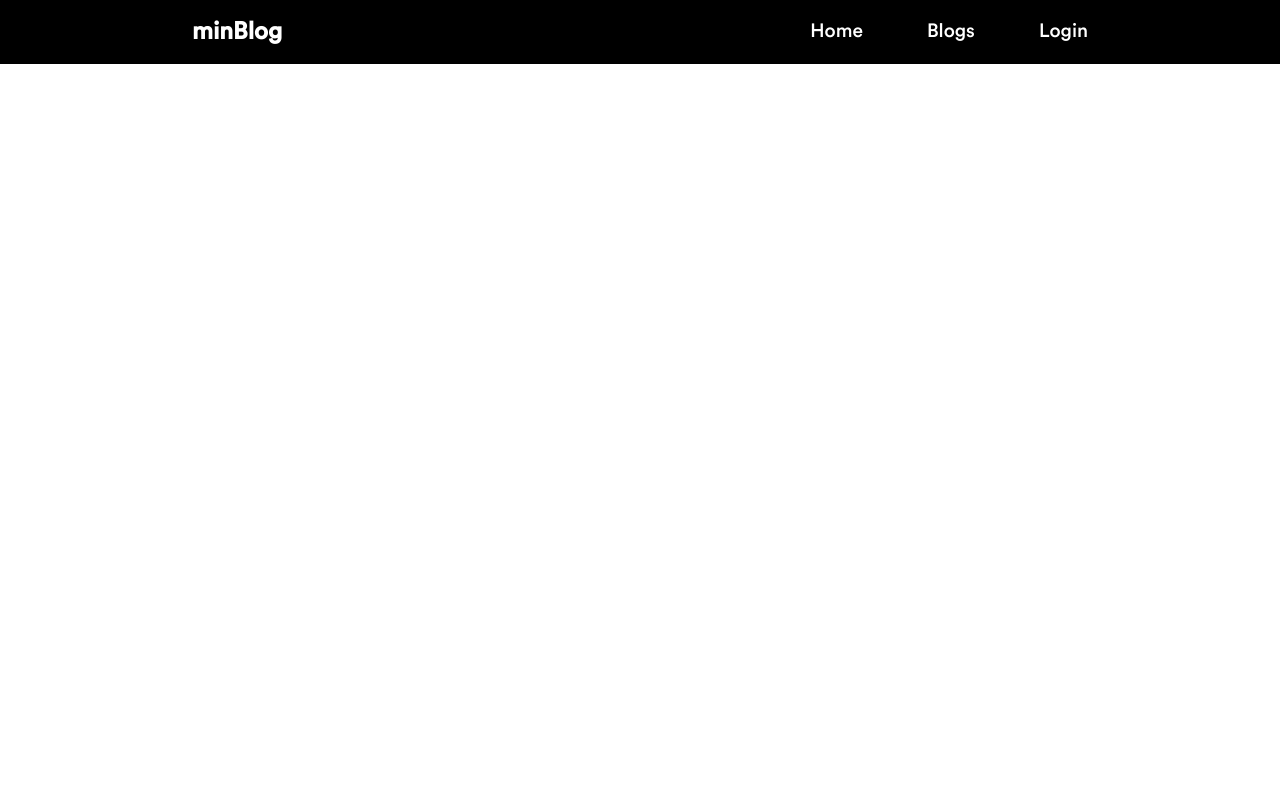
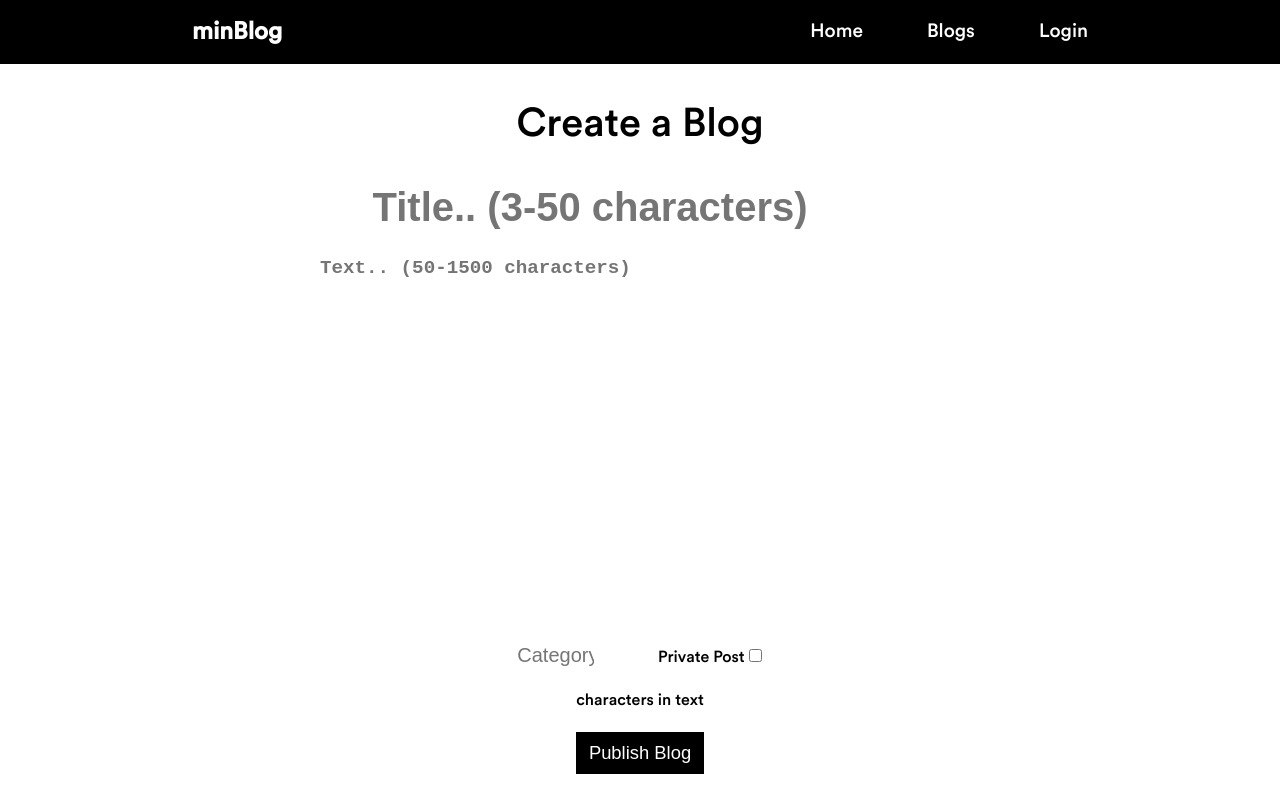
Before and after one commit to JasonCqq/minBlog, a React (Create React App) app in the folder client/: page /create in a window 1280 px wide. Built offline with nearby package versions, Linux system fonts and the light colour scheme; no server answers.

Commit message:
Add create blog form

```diff
--- a/client/src/Components/App.tsx
+++ b/client/src/Components/App.tsx
@@ -5,6 +5,7 @@ import { Link } from "react-router-dom";
 import "../Styling/App.scss";
 import { BsCheckLg } from "react-icons/bs";
 import { HiArrowSmallRight } from "react-icons/hi2";
+import { TransitionGroup, CSSTransition } from "react-transition-group";
 
 interface Post {
   title: string;
--- a/client/src/Components/Blogs.tsx
+++ b/client/src/Components/Blogs.tsx
@@ -1,16 +1,12 @@
 import "../Styling/Blogs.scss";
-import React, {
-  useState,
-  useEffect,
-  ChangeEvent,
-  EventHandler,
-  FormEvent,
-} from "react";
-import { Link, useLocation } from "react-router-dom";
+import React, { useState, useEffect, ChangeEvent, FormEvent } from "react";
+import { Link } from "react-router-dom";
 import axios from "axios";
 import uniqid from "uniqid";
 import { GrFormNextLink } from "react-icons/gr";
 import { BiArrowBack } from "react-icons/bi";
+import { useGlobalContext } from "./GlobalUser";
+import { TransitionGroup, CSSTransition } from "react-transition-group";
 
 interface Post {
   title: string;
@@ -23,6 +19,7 @@ interface Post {
 }
 
 function Blogs() {
+  const { user } = useGlobalContext();
   const [posts, setPosts] = useState<Post[]>([]);
   const [documentCount, setDocumentCount] = useState<number>();
   const [pagesCount, setPagesCount] = useState<number[]>();
@@ -36,27 +33,48 @@ function Blogs() {
     sort_order: "",
   });
 
-  //   // Get 9 blogs.
-  //   useEffect(() => {
-  //     const url = new URL(window.location.href);
-  //     url.searchParams.set("p", String(page));
-  //     const newUrl = url.href;
-  //     window.history.pushState({ path: newUrl }, "", newUrl);
+  // Update when page changes
+  useEffect(() => {
+    let currentURL = new URL(window.location.href);
+    let searchParams = new URLSearchParams(currentURL.search);
+    searchParams.set("p", `${page}`);
+    currentURL.search = searchParams.toString();
 
-  //     axios.get(newUrl).then((res) => {
-  //       const data = res.data;
-  //       if (data) {
-  //         setPosts(data.blogs);
-  //         setDocumentCount(data.docCount);
-  //       }
-  //     });
-  //   }, [page]);
+    window.history.pushState({}, "", window.location.href);
+    window.history.replaceState(
+      {},
+      "",
+      `http://localhost:3006/blogs${currentURL.search}`
+    );
+
+    axios
+      .get(`http://localhost:3000/api/blogs${currentURL.search}`)
+      .then((res) => {
+        const data = res.data;
+        if (data) {
+          setPosts([]);
+          setPosts(data.blogs);
+          setDocumentCount(data.docCount);
+        }
+      });
+  }, [page]);
+
+  // Update page count
+  useEffect(() => {
+    if (!documentCount) {
+      return;
+    }
+
+    const pageCount = Math.ceil(documentCount / 9);
+    const pagesArr = Array.from({ length: pageCount }, (_, index) => index);
+    setPagesCount(pagesArr);
+  }, [documentCount]);
 
   // Fetch based on URL
+  const queryParams = new URLSearchParams(window.location.search);
+  const searchQuery = queryParams.get("query");
   useEffect(() => {
-    const queryParams = new URLSearchParams(window.location.search);
     const pageQuery = Number(queryParams.get("p"));
-    const searchQuery = queryParams.get("query");
     const queryValue = queryParams.get("queryBy");
     const sortOrder = queryParams.get("sortOrder");
     const sortValue = queryParams.get("sortBy");
@@ -66,6 +84,8 @@ function Blogs() {
     // Attach parameters
     if (searchQuery) {
       newLink += `&query=${searchQuery}&queryBy=${queryValue}`;
+      const q = document.getElementById("query") as HTMLInputElement;
+      q.value = searchQuery;
     }
 
     if (sortOrder) {
@@ -80,17 +100,6 @@ function Blogs() {
       }
     });
   }, []);
-
-  // Update pages
-  //   useEffect(() => {
-  //     if (!documentCount) {
-  //       return;
-  //     }
-
-  //     const pageCount = Math.ceil(documentCount / 9);
-  //     const pagesArr = Array.from({ length: pageCount }, (_, index) => index);
-  //     setPagesCount(pagesArr);
-  //   }, [documentCount]);
 
   function handleFilters(e: ChangeEvent<HTMLInputElement>) {
     const { name, value } = e.target;
@@ -153,15 +162,23 @@ function Blogs() {
   }
 
   return (
+    <TransitionGroup>
+      <CSSTransition classNames="example" appear={true} timeout={1000}>
         <div className="forum-container">
           <header className="forum-header">
             <div>
               <p className="forum-heading">All Blogs</p>
               <p className="forum-docs"> ({documentCount} Blogs available)</p>
             </div>
-        <Link to="/" className="forum-create">
+            {user ? (
+              <Link to="/create" className="forum-create">
                 Create a Blog
               </Link>
+            ) : (
+              <p style={{ marginLeft: "20px", textDecoration: "underline" }}>
+                Log in to create a blog!
+              </p>
+            )}
           </header>
           <div className="forum-flex">
             <section className="forum-grid">
@@ -178,7 +195,9 @@ function Blogs() {
 
                     <div className="forum-flex">
                       <p>2 min read · </p>
-                  <p className="forum-item-author">By {post.author.username}</p>
+                      <p className="forum-item-author">
+                        By {post.author.username}
+                      </p>
                     </div>
                   </div>
                 );
@@ -192,6 +211,7 @@ function Blogs() {
                 className="filter-search"
                 name="query"
                 onChange={(e) => handleFilters(e)}
+                id="query"
               ></input>
 
               <div style={{ display: "flex", gap: "3px" }}>
@@ -289,9 +309,9 @@ function Blogs() {
                 <button type="submit" className="search-button clear-button">
                   Search
                 </button>
-            <Link to={"/blogs?p=0"} className="clear-button">
+                <a href="/blogs" className="clear-button">
                   Clear Filters
-            </Link>
+                </a>
               </div>
             </form>
           </div>
@@ -307,14 +327,13 @@ function Blogs() {
               )}
               {pagesCount?.map((p) => {
                 return (
-              <Link
-                to={`/blogs?p=${p}`}
+                  <button
                     className={`page ${p === page ? "activePage" : ""}`}
                     key={uniqid()}
                     onClick={() => setPage(p)}
                   >
                     {p}
-              </Link>
+                  </button>
                 );
               })}
 
@@ -328,6 +347,8 @@ function Blogs() {
             </ol>
           </div>
         </div>
+      </CSSTransition>
+    </TransitionGroup>
   );
 }
 
--- a/client/src/Components/Create.tsx
+++ b/client/src/Components/Create.tsx
@@ -0,0 +1,118 @@
+import React, { ChangeEvent, FormEvent, useState } from "react";
+import { TransitionGroup, CSSTransition } from "react-transition-group";
+import "../Styling/Create.scss";
+import axios from "axios";
+import { useGlobalContext } from "./GlobalUser";
+
+interface PostData {
+  title: string;
+  text: string;
+  category: string;
+  published: boolean;
+  [key: string]: string | boolean; // Index signature
+}
+
+function Create() {
+  const { user } = useGlobalContext();
+
+  const [post, setPost] = useState<PostData>({
+    title: "",
+    text: "",
+    category: "",
+    published: false,
+  });
+
+  const [charCount, setCharCount] = useState<number>();
+
+  // Store input values
+  function store(e: ChangeEvent<HTMLInputElement | HTMLTextAreaElement>) {
+    const new_data: PostData = { ...post };
+    new_data[e.target.name] = e.target.value;
+    setPost(new_data);
+    setCharCount(new_data.text.length);
+  }
+
+  // Submit form
+  function formSubmit(e: FormEvent<HTMLFormElement>) {
+    e.preventDefault();
+    if (post.title.length < 3 || post.title.length > 50) {
+      return;
+    }
+    if (post.text.length < 50 || post.text.length > 1500) {
+      return;
+    }
+
+    axios
+      .post("http://localhost:3000/post/create", {
+        title: post.title,
+        text: post.text,
+        category: post.category,
+        author_id: user?.id,
+        published: post.published,
+      })
+      .then((res) => console.log(res.data))
+      .catch((err) => {
+        console.error(err);
+      });
+
+    console.log("Post submitted");
+  }
+
+  return (
+    <TransitionGroup>
+      <CSSTransition classNames="example" appear={true} timeout={1000}>
+        <div className="create-container">
+          <h1 className="create-heading">Create a Blog</h1>
+
+          <form className="create-form" onSubmit={(e) => formSubmit(e)}>
+            <input
+              type="text"
+              placeholder="Title.. (3-50 characters)"
+              className="create-input"
+              name="title"
+              value={post.title}
+              onChange={(e) => store(e)}
+              required
+            ></input>
+
+            <textarea
+              placeholder="Text.. (50-1500 characters)"
+              className="text-input create-input"
+              id="text_input"
+              value={post.text}
+              onChange={(e) => store(e)}
+              name="text"
+              required
+            ></textarea>
+
+            <div>
+              <input
+                type="text"
+                placeholder="Category..."
+                className="category-input"
+                value={post.category}
+                onChange={(e) => store(e)}
+                required
+                name="category"
+              ></input>
+              <label htmlFor="published">Private Post</label>
+              <input
+                type="checkbox"
+                name="published"
+                onChange={(e) => store(e)}
+                checked={post.published}
+              ></input>
+            </div>
+
+            <p>{charCount} characters in text</p>
+            <button type="submit" className="create-button">
+              Publish Blog
+            </button>
+          </form>
+        </div>
+      </CSSTransition>
+    </TransitionGroup>
+  );
+}
+
+export default Create;
--- a/client/src/Components/Routeswitch.tsx
+++ b/client/src/Components/Routeswitch.tsx
@@ -1,10 +1,10 @@
 import React from "react";
-import uniqid from "uniqid";
 import { BrowserRouter, Routes, Route } from "react-router-dom";
 import App from "./App";
 import Nav from "./Nav";
 import Blogs from "./Blogs";
 import Profile from "./Profile";
+import Create from "./Create";
 
 const RouteSwitch = () => {
   return (
@@ -15,6 +15,7 @@ const RouteSwitch = () => {
           <Route path="/" element={<App />}></Route>
           <Route path="/blogs" element={<Blogs />}></Route>
           <Route path="/profile" element={<Profile />}></Route>
+          <Route path="/create" element={<Create />}></Route>
         </Routes>
       </BrowserRouter>
     </>
--- a/client/src/Styling/Create.scss
+++ b/client/src/Styling/Create.scss
@@ -0,0 +1,69 @@
+@font-face {
+  font-family: default;
+  src: url("../Styling/fonts/CircularStd-Medium.ttf");
+}
+
+.create-container {
+  padding-top: 8vh;
+  display: flex;
+  flex-direction: column;
+  justify-content: center;
+  align-items: center;
+
+  .create-heading {
+    font-size: 2.5rem;
+    font-weight: lighter;
+    margin-top: 5vh;
+    padding-bottom: 5vh;
+  }
+
+  .create-form {
+    display: flex;
+    flex-direction: column;
+    width: 60%;
+    gap: 3vh;
+    justify-content: center;
+    align-items: center;
+
+    .category-input {
+      font-size: 1.25rem;
+      width: 6vw;
+      border: none;
+      padding-right: 5vw;
+
+      &:focus {
+        outline: none;
+        border-bottom: 2px solid black;
+      }
+    }
+
+    .create-input {
+      border: none;
+      font-weight: bold;
+      color: black;
+      font-size: 2.5rem;
+
+      &:focus {
+        outline: none;
+        border-bottom: 2px solid black;
+      }
+    }
+
+    #text_input {
+      resize: none;
+      font-size: 1.2rem;
+      width: 50vw;
+      height: 45vh;
+      font-family: default;
+    }
+
+    .create-button {
+      color: white;
+      background: black;
+      border: none;
+      padding: 10px;
+      width: 10vw;
+      font-size: 1.15rem;
+    }
+  }
+}
--- a/client/src/Styling/Nav.scss
+++ b/client/src/Styling/Nav.scss
@@ -45,8 +45,8 @@
   align-items: center;
   height: 20vh;
   width: 16.5vw;
-  border-bottom-left-radius: 10px;
-  border-bottom-right-radius: 10px;
+  border-bottom-left-radius: 5px;
+  border-bottom-right-radius: 5px;
   gap: 10px;
   animation-duration: 0.5s;
   animation-name: slidein;
@@ -58,7 +58,7 @@
       transform: scaleY(0);
     }
     75% {
-      transform: scaleY(1.1);
+      transform: scaleY(1.05);
     }
 
     100% {
--- /dev/null
+++ b/client/src/react-transition-group.d.ts
@@ -0,0 +1 @@
+declare module "react-transition-group";
```
Also changed, not shown: client/src/Styling/Blogs.scss (+26 -6 lines), client/src/Styling/index.scss (+9 -0 lines), 1 other file (tests, documents, lock files or other folders). Lines whose indentation alone changed are shown as unchanged.
